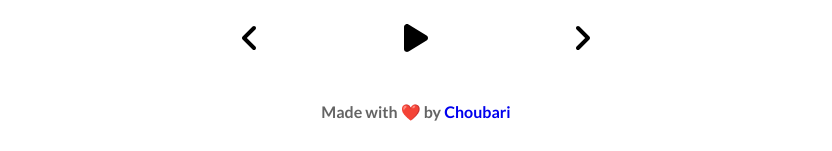
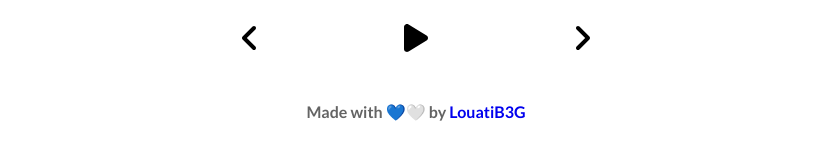
Before and after one commit to OssamaLouati/Sentire-UBI, a React (Create React App) app: page / in a window 1280 px wide. Shown: the part 650-801 px from the top of the page, without its empty margins (224-1056 px from the left). Built offline with nearby package versions, Linux system fonts and the light colour scheme; the HTML template or start-up script is replaced by a standard one.

Commit message:
update songs rank & Name

```diff
--- a/public/index.html
+++ b/public/index.html
@@ -17,7 +17,7 @@
 
     <link rel="manifest" href="%PUBLIC_URL%/manifest.json" />
 
-    <title>UBI La Magica</title>
+    <title>Sentire UBI </title>
   </head>
   <body>
     <noscript>You need to enable JavaScript to run this app.</noscript>
--- a/src/App.js
+++ b/src/App.js
@@ -69,9 +69,9 @@ function App() {
         onEnded={songEndHandler}
       ></audio>
       <h4 className="footer">
-        Made with ❤️️ by{" "}
-        <a className="link" href="https://github.com/choubari/">
-          Choubari
+        Made with 💙🤍 by{" "}
+        <a className="link" target="blank" href="https://github.com/OssamaLouati/">
+          LouatiB3G
         </a>
       </h4>
     </div>
--- a/src/playlist.js
+++ b/src/playlist.js
@@ -23,6 +23,7 @@ import song21 from './assets/UBI CHANTS/21 NASSI DENYA.mp3';
 import song22 from './assets/UBI CHANTS/22 CRAZY PUBLICO.mp3';
 import song23 from './assets/UBI CHANTS/23 SENZA FINE.mp3';
 import cover from './assets/images/cover.jpg';
+
 function chillHop() {
   return [
     {
@@ -33,6 +34,35 @@ function chillHop() {
       color: ["#06424D", "#A1C0EE"],
       id: uuidv4(),
       active: true,
+    },
+    {
+      name: "UNIDOS",
+      cover: cover ,
+      artist: "Ultras Bleu Ines",
+      audio: song17,
+      color: ["#06424D", "#A1C0EE"],
+      id: uuidv4(),
+      active: false,
+    },
+
+    {
+      name: "CRAZY PUBLICO",
+      cover: cover ,
+      artist: "Ultras Bleu Ines",
+      audio: song22,
+      color: ["#06424D", "#A1C0EE"],
+      id: uuidv4(),
+      active: false,
+    },
+
+    {
+      name: "HONORE LBANDERA",
+      cover: cover ,
+      artist: "Ultras Bleu Ines",
+      audio: song20,
+      color: ["#06424D", "#A1C0EE"],
+      id: uuidv4(),
+      active: false,
     },
 
     {
@@ -186,16 +216,6 @@ function chillHop() {
     },
 
     {
-      name: "UNIDOS",
-      cover: cover ,
-      artist: "Ultras Bleu Ines",
-      audio: song17,
-      color: ["#06424D", "#A1C0EE"],
-      id: uuidv4(),
-      active: false,
-    },
-
-    {
       name: "SANS ARRET",
       cover: cover ,
       artist: "Ultras Bleu Ines",
@@ -216,16 +236,6 @@ function chillHop() {
     },
 
     {
-      name: "HONORE LBANDERA",
-      cover: cover ,
-      artist: "Ultras Bleu Ines",
-      audio: song20,
-      color: ["#06424D", "#A1C0EE"],
-      id: uuidv4(),
-      active: false,
-    },
-
-    {
       name: "NASSI DENYA",
       cover: cover ,
       artist: "Ultras Bleu Ines",
@@ -236,17 +246,7 @@ function chillHop() {
     },
 
     {
-      name: "CRAZY PUBLICO",
-      cover: cover ,
-      artist: "Ultras Bleu Ines",
-      audio: song22,
-      color: ["#06424D", "#A1C0EE"],
-      id: uuidv4(),
-      active: false,
-    },
-
-    {
-      name: "SENZA FINE",
+      name: "SENZA FINE ",
       cover: cover ,
       artist: "Ultras Bleu Ines",
       audio: song23,
```
